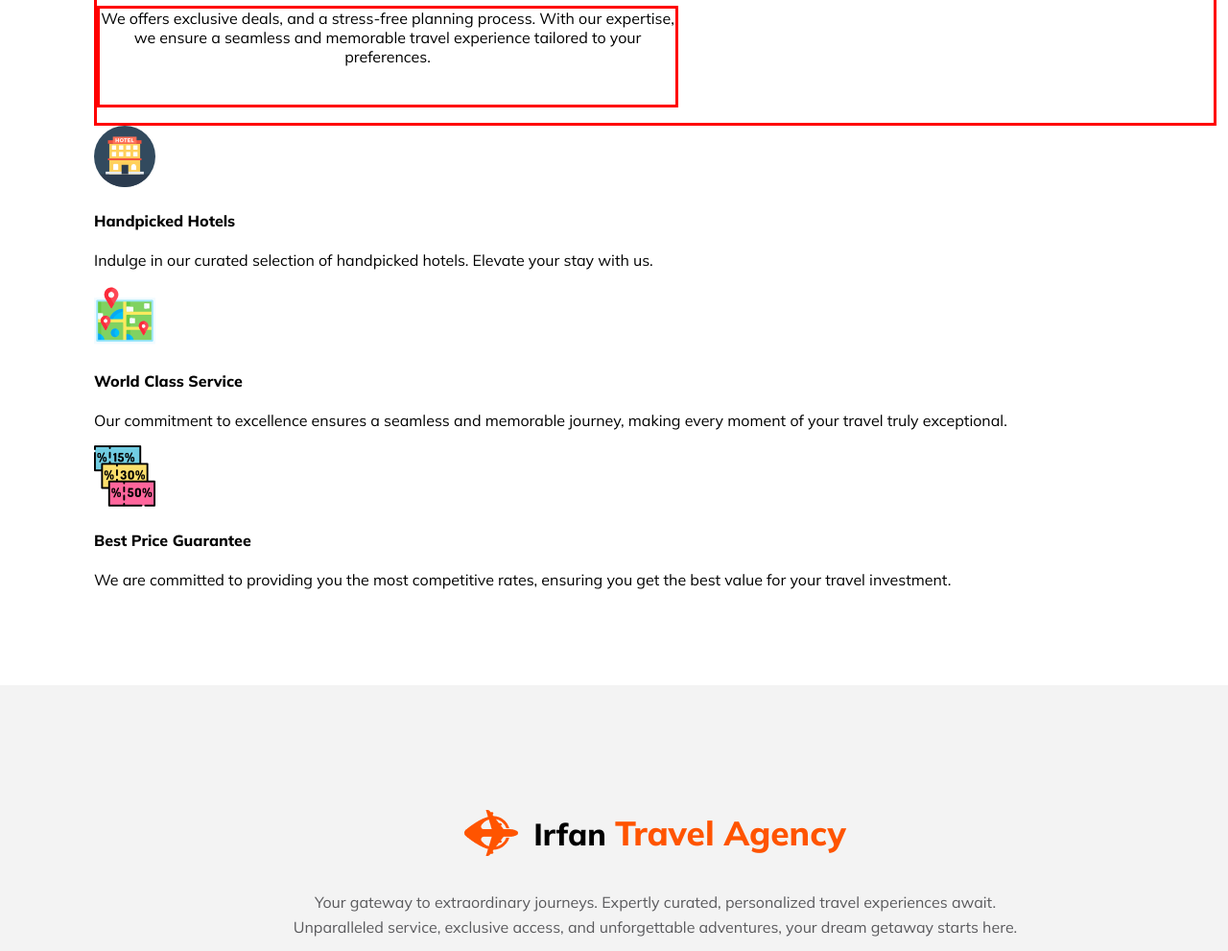
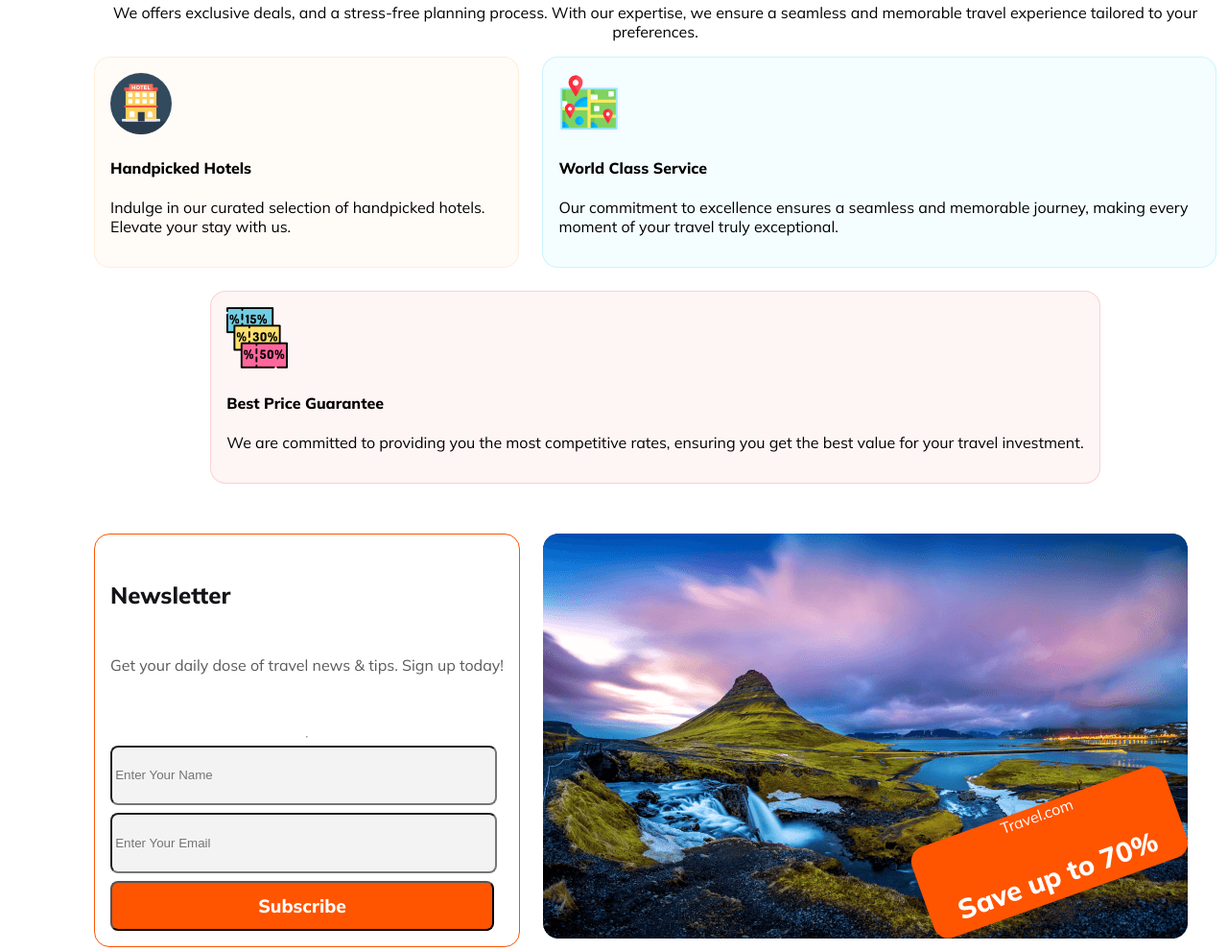
Before and after one commit to irfan-s-m/assignment-2, a plain HTML site: page index.html in a window 1280 px wide. Shown: the part 2520-3511 px from the top of the page at 96% size. Drawn offline with Linux system fonts and the light colour scheme.

Commit message:
Assignment-2 Done before deadline

```diff
--- a/assets/style.css
+++ b/assets/style.css
@@ -10,7 +10,9 @@ body {
 
 header,
 .section-2,
-.section-3, .section-4, .section-5 {
+.section-3,
+.section-4,
+.section-5 {
   width: 1170px;
   margin: 0 auto;
   margin-top: 52px;
@@ -231,12 +233,12 @@ nav a {
   justify-content: center;
   gap: 24px;
 }
+
 /* SECTION-3 END */
 /* SECTION-4 START */
 .section-4-heading {
   display: flex;
   flex-direction: column;
-  border: 3px solid red;
 }
 
 .section-4-heading h1 {
@@ -245,16 +247,130 @@ nav a {
 
 .section-4-heading p {
   text-align: center;
-  display: flex;
-  border: 3px solid red;
-  justify-content: center;
-  width: 600px;
-  height: 100px;
 }
 
+.section-4-row-1 {
+  display: flex;
+  justify-content: center;
+  gap: 1.5rem;
+}
 
+.section-4-item-1 {
+  border-radius: 1rem;
+  border: 1px solid rgba(251, 181, 99, 0.20);
+  background: rgba(251, 181, 99, 0.05);
+  justify-content: center;
+  padding: 1rem;
+}
+
+.section-4-item-2 {
+  border-radius: 1rem;
+border: 1px solid rgba(41, 206, 246, 0.20);
+background: rgba(41, 206, 246, 0.05);
+padding: 1rem;
+}
+
+.section-4-row-2 {
+  display: flex;
+  margin-top: 1.5rem;
+  justify-content: center;
+  align-items: center;
+}
+
+.section-4-row-2 > div {
+  border-radius: 1rem;
+border: 1px solid rgba(233, 68, 68, 0.20);
+background: rgba(233, 68, 68, 0.05);
+padding: 1rem;
+}
 
 /* SECTION-4 END */
+
+/* SECTION-5-START */
+.section-5-container {
+  display: flex;
+  gap: 1.5rem;
+}
+
+.section-5-form h4 {
+  color: #131318;
+font-family: Mulish;
+font-size: 1.5rem;
+font-weight: 800;
+}
+
+.section-5-form p {
+  color: #5A5A5D;
+font-family: Mulish;
+font-size: 1rem;
+font-weight: 400;
+}
+
+.section-5-form {
+  display: flex;
+  flex-direction: column;
+  border-radius: 1rem;
+border: 1px solid #FF5400;
+padding: 1rem;
+}
+
+.section-5-form input {
+  border-radius: 0.5rem;
+background: rgba(19, 19, 24, 0.05);
+width: 393px;
+margin-bottom: 0.5rem;
+padding: 0.2rem;
+height: 52px;
+}
+
+.section-5-button {
+  width: 400px;
+height: 52px;
+  border-radius: 0.5rem;
+background: #FF5400;
+color: #FFF;
+text-align: center;
+font-family: Mulish;
+font-size: 1.2rem;
+font-weight: 800;
+}
+
+.section-5-img {
+  background: url("../resources/Rectangle-8-1.png");
+  background-repeat: no-repeat;
+  width: 672px;
+  height: 422px;
+}
+
+.section-5-transform{
+  border-radius: 1rem;
+background: #FF5400;
+width: 280px;
+height: 100px;
+transform: rotate(-19.628deg);
+position: relative;
+top: 266px;
+left: 388px;
+}
+
+.section-5-transform h6 {
+  color: #FFF;
+text-align: center;
+font-family: Mulish;
+margin-top: 1rem;
+font-size: 1rem;
+font-weight: 400;
+}
+
+.section-5-transform h2 {
+  color: #FFF;
+font-family: Mulish;
+text-align: center;
+font-size: 1.8rem;
+font-weight: 800;
+}
+
+/* SECTION-5 END */
 
 
 /* FOOTER START */
@@ -329,7 +445,8 @@ hr {
 
   header,
   .section-2,
-  footer, .section-3 {
+  footer,
+  .section-3, .section-4, .section-5 {
     width: 540px;
     margin: 0 auto;
     margin-top: 52px;
@@ -411,7 +528,6 @@ hr {
   .section-3-img-row-1 {
     flex-direction: column;
     max-width: 540px;
-
   }
 
   .section-3-img-row-2 {
@@ -423,7 +539,37 @@ hr {
     flex-direction: column;
     max-width: 540px;
   }
+
   /* SECTION-3 END */
+
+  /* SECTION-4 START */
+  .section-4-row-1 {
+    flex-direction: column;
+  }
+  /* SECTION-4 END */
+
+  .section-5-container {
+    flex-direction: column;
+    width: 540px;
+  }
+
+  .section-5-img {
+    max-width: 540px;
+  }
+
+  .section-5-form input{
+    width: 500px;
+  }
+
+  .section-5-button {
+    width: 510px;
+  }
+
+  .section-5-transform {
+    position: relative;
+    top: 266px;
+    left: 256px;
+  }
 
   /* FOOTER START */
   .footer-description p {
--- a/index.html
+++ b/index.html
@@ -111,9 +111,29 @@
             </div>
         </div>
         <div class="section-4-row-2">
+            <div>
             <img src="resources/coupon.png" alt="">
             <h4>Best Price Guarantee</h4>
             <p>We are committed to providing you the most competitive rates, ensuring you get the best value for your travel investment.</p>
+            </div>
+        </div>
+    </section>
+    <section class="section-5">
+        <div class="section-5-container">
+            <div class="section-5-form">
+                <h4>Newsletter</h4>
+                <p>Get your daily dose of travel news & tips. Sign up today!</p>
+                <hr>
+                <input type="text" name="" id="" placeholder="Enter Your Name">
+                <input type="email" name="" id="" placeholder="Enter Your Email">
+                <button class="section-5-button">Subscribe</button>
+            </div>
+            <div class="section-5-img">
+                <div class="section-5-transform">
+                    <h6>Travel.com</h6>
+                    <h2>Save up to 70%</h2>
+                </div>
+            </div>
         </div>
     </section>
     <footer>
```
